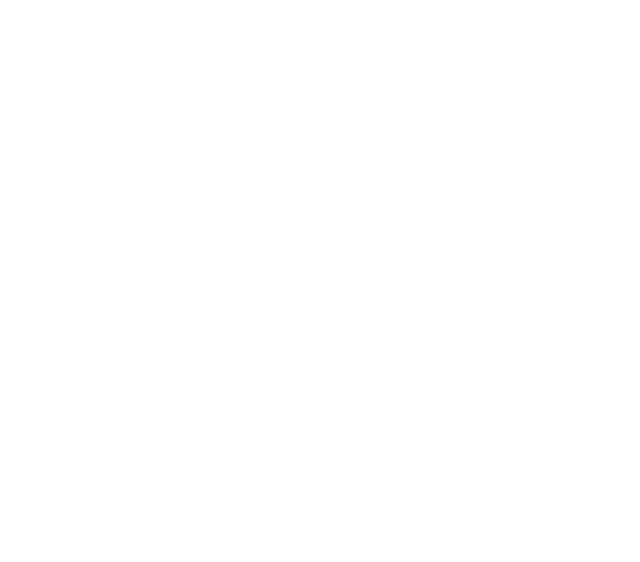
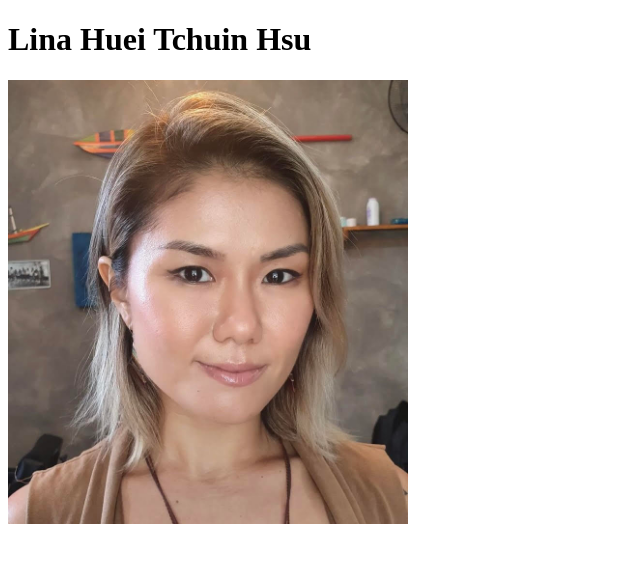
Before and after one commit to linahsu/linahsu.github.io, a plain HTML site: page index.html in a window 1280 px wide. Shown: the whole page, without its empty margins (0-640 px from the left). Drawn offline with Linux system fonts and the light colour scheme.

Commit message:
Adiciona nome completo e foto do perfil

```diff
--- a/index.html
+++ b/index.html
@@ -6,6 +6,7 @@
     <title>Portifólio - Lina Hsu</title>
 </head>
 <body>
-
+    <h1>Lina Huei Tchuin Hsu</h1>
+    <img src="Foto Lina Perfil.jpg" alt="Foto do perfil" width="400px">
 </body>
 </html>
```
Also changed, not shown: Foto Lina Perfil.jpg (added).
